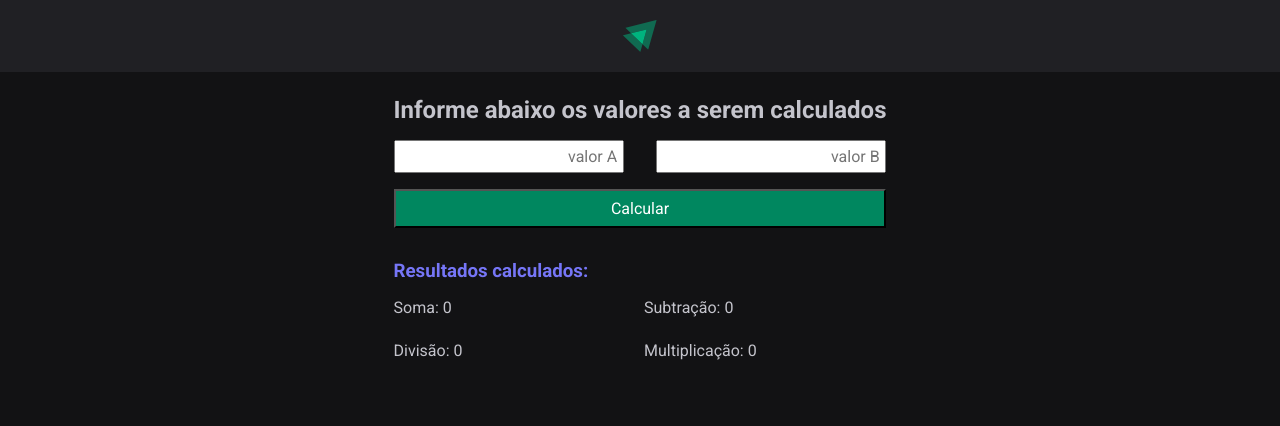
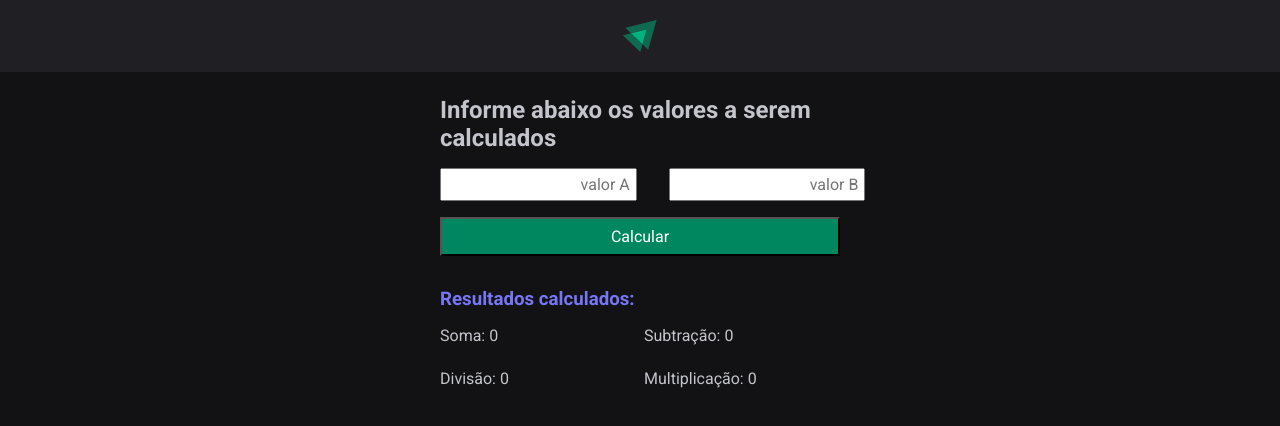
Before and after one commit to samuel2na/the-results, a React (Vite) app: page / in a window 1280 px wide. Shown: the top 426 px of the page. Built offline with nearby package versions, Linux system fonts and the light colour scheme.

Commit message:
redimension of display

```diff
--- a/src/components/TheValues.module.css
+++ b/src/components/TheValues.module.css
@@ -1,5 +1,5 @@
 .container{
-  max-width: 40rem;
+  max-width: 25rem;
 }
 
 .inputValues{
```
